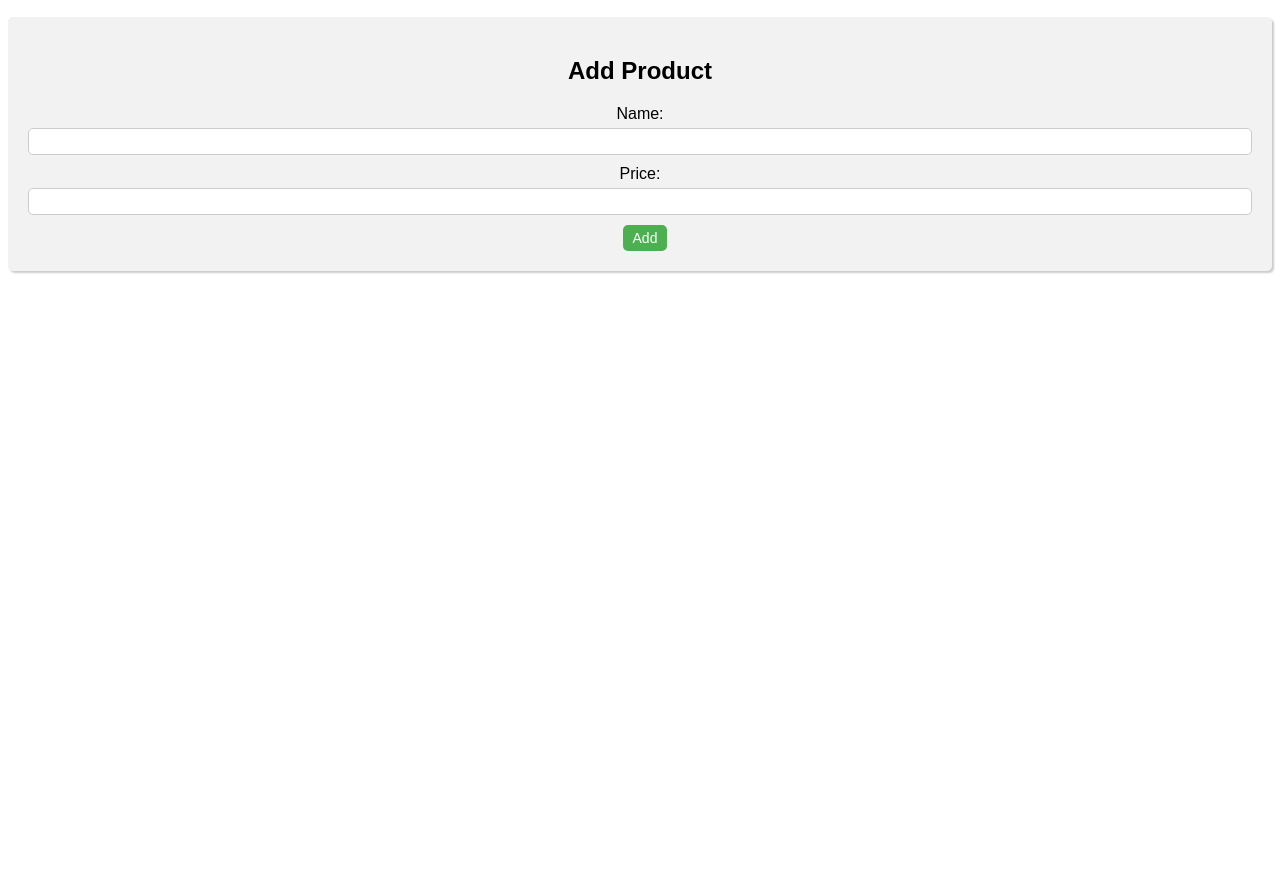
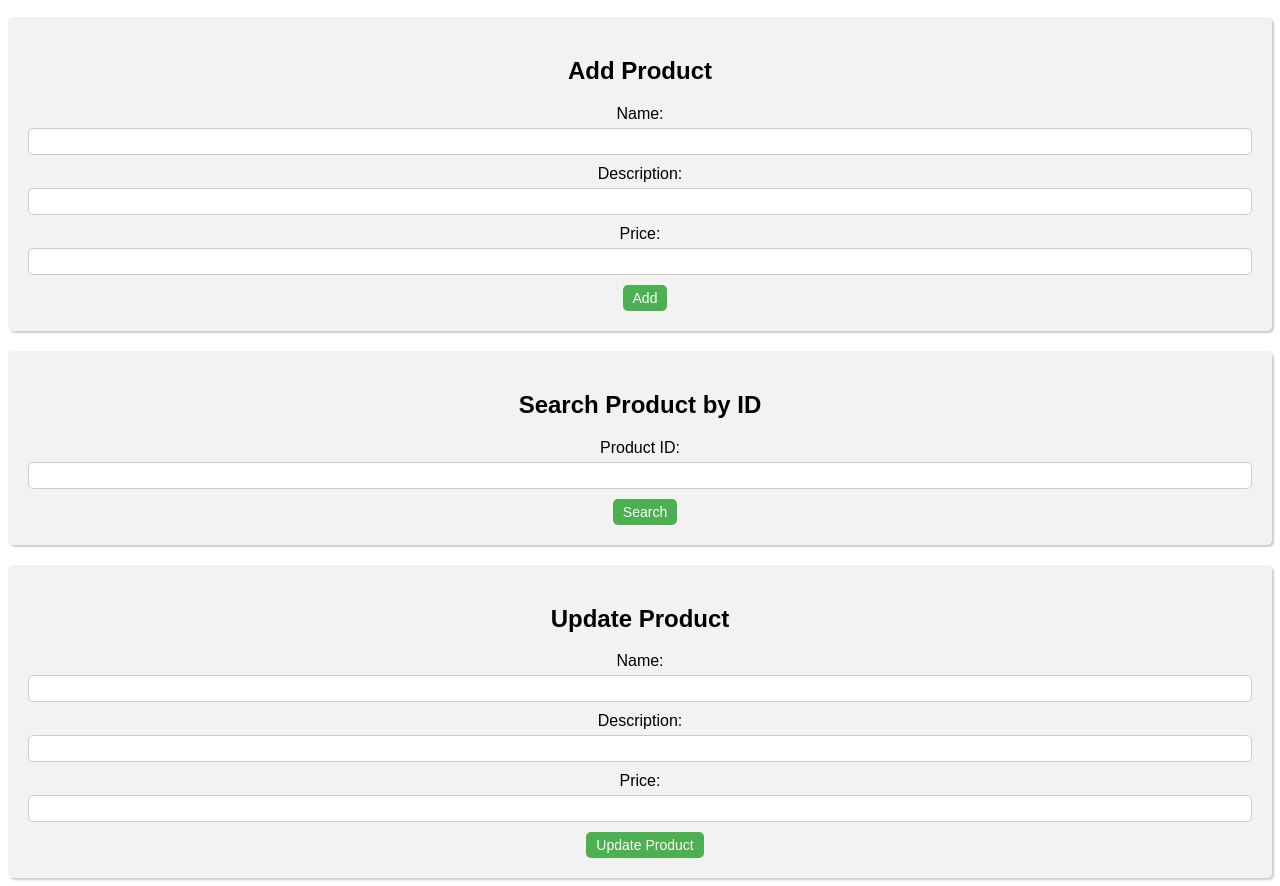
Before and after one commit to Iandaa/nuvem-frontend-supabase, a website: page index.html in a window 1280 px wide. Shown: the part 60-946 px from the top of the page. Before the commit the page ends 800 px from the top, so only its background shows below. Drawn offline with Linux system fonts and the light colour scheme; no server answers.

Commit message:
Add funcionalidades
Add consulta por id, formulário de update e descrição

```diff
--- a/index.html
+++ b/index.html
@@ -1,27 +1,76 @@
 <!DOCTYPE html>
 <html>
+
 <head>
   <title>Product CRUD</title>
   <link rel="stylesheet" type="text/css" href="style.css">
 </head>
+
 <body>
+
   <h1>Product CRUD</h1>
 
   <form id="add-product-form">
+
     <h2>Add Product</h2>
+
     <label for="name">Name:</label>
     <input type="text" id="name" name="name" required>
+
+    <!-- adicionando descrição -->
+    <label for="description">Description:</label>
+    <input type="text" id="description" name="description" required>
+
     <label for="price">Price:</label>
     <input type="number" id="price" name="price" required step="0.01">
+
     <button type="submit">Add</button>
+
+  </form>
+
+  <!-- consulta por id -->
+  <form id="search-product-form">
+
+    <h2>Search Product by ID</h2>
+
+    <label for="search-id">Product ID:</label>
+    <input type="number" id="search-id" required>
+
+    <button type="submit">Search</button>
+
+  </form>
+
+  <div id="search-result"></div>
+
+  <!-- formulário de update -->
+  <form id="update-product-form">
+
+    <h2>Update Product</h2>
+
+    <input type="hidden" id="update-id">
+
+    <label for="update-name">Name:</label>
+    <input type="text" id="update-name" required>
+
+    <!-- adicionando descrição -->
+    <label for="update-description">Description:</label>
+    <input type="text" id="update-description" required>
+
+    <label for="update-price">Price:</label>
+    <input type="number" id="update-price" required step="0.01">
+
+    <button type="submit">Update Product</button>
+
   </form>
 
   <ul id="products"></ul>
 
   <script src="app.js"></script>
+
   <script>
-    // Call fetchProducts() when the page loads
     window.addEventListener('load', fetchProducts);
   </script>
+
 </body>
+
 </html>
```
